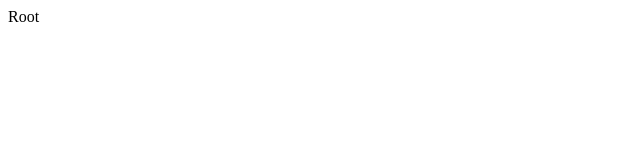
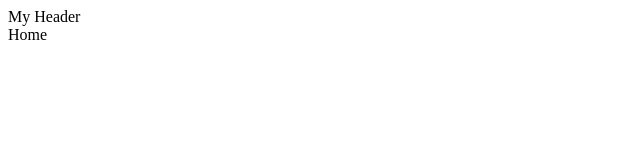
Before and after one commit to amirdhahri01/materialui_react_playground, a React (Create React App) app: page / in a window 1280 px wide. Shown: the top 160 px of the page, without its empty margins (0-640 px from the left). Built offline with nearby package versions, Linux system fonts and the light colour scheme.

Commit message:
An update

```diff
--- a/src/App.js
+++ b/src/App.js
@@ -1,8 +1,8 @@
 import { createBrowserRouter, createRoutesFromElements, Route , RouterProvider} from 'react-router-dom';
 import './App.css';
 import Root from './Pages/Root';
-import Home from 'Pages/Home/Home';
-import Create from 'Pages/Create/Create';
+import Home from './Pages/Home/Home';
+import Create from './Pages/Create/Create';
 
 
 const router = createBrowserRouter(
--- a/src/Pages/Root.jsx
+++ b/src/Pages/Root.jsx
@@ -1,9 +1,13 @@
 import React from 'react'
+import { Outlet } from 'react-router-dom'
 
 const Root = () => {
-  return (
-    <div>Root</div>
-  )
+    return (
+        <div>
+            <header> My Header </header>
+            <Outlet/>
+        </div>
+    )
 }
 
 export default Root
```
